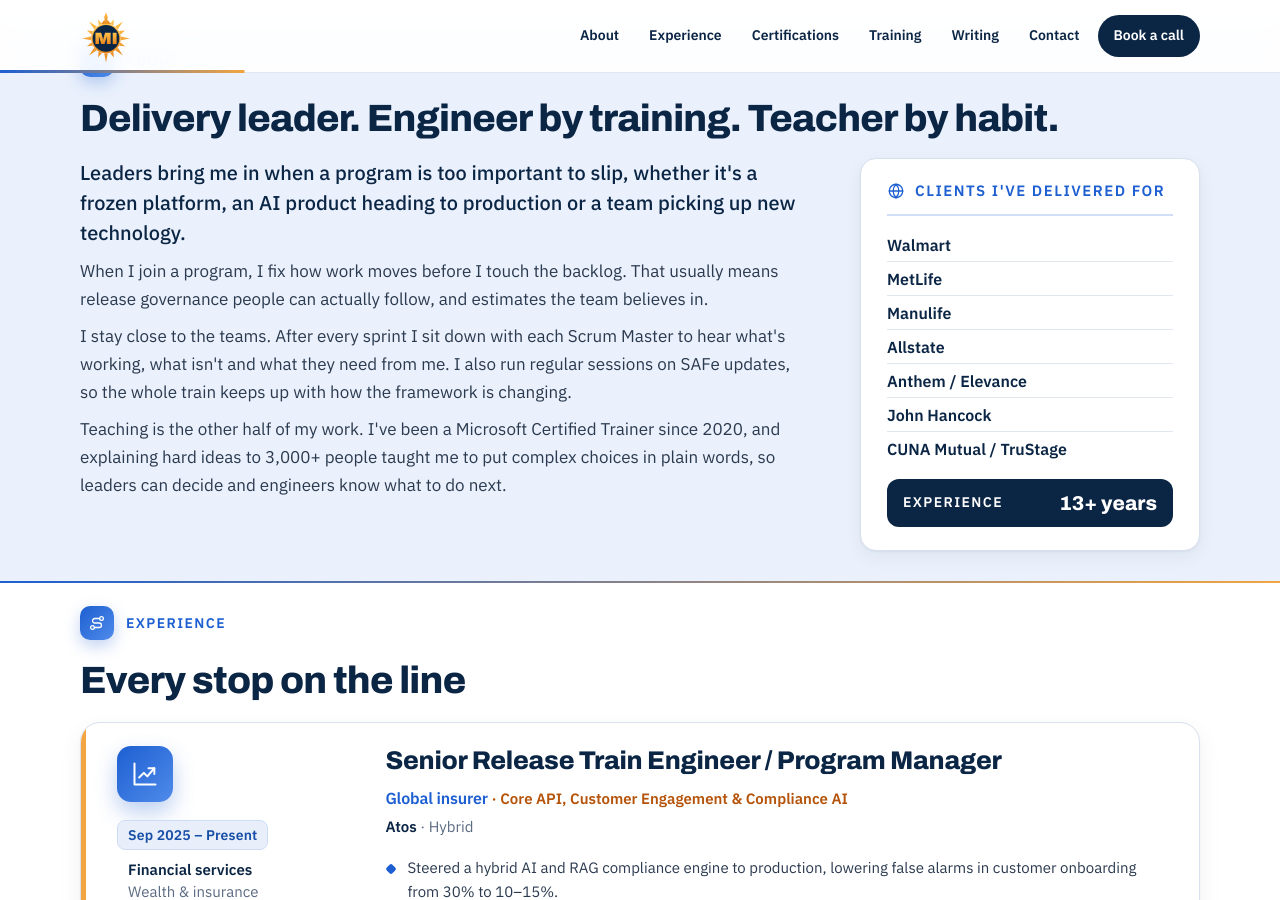
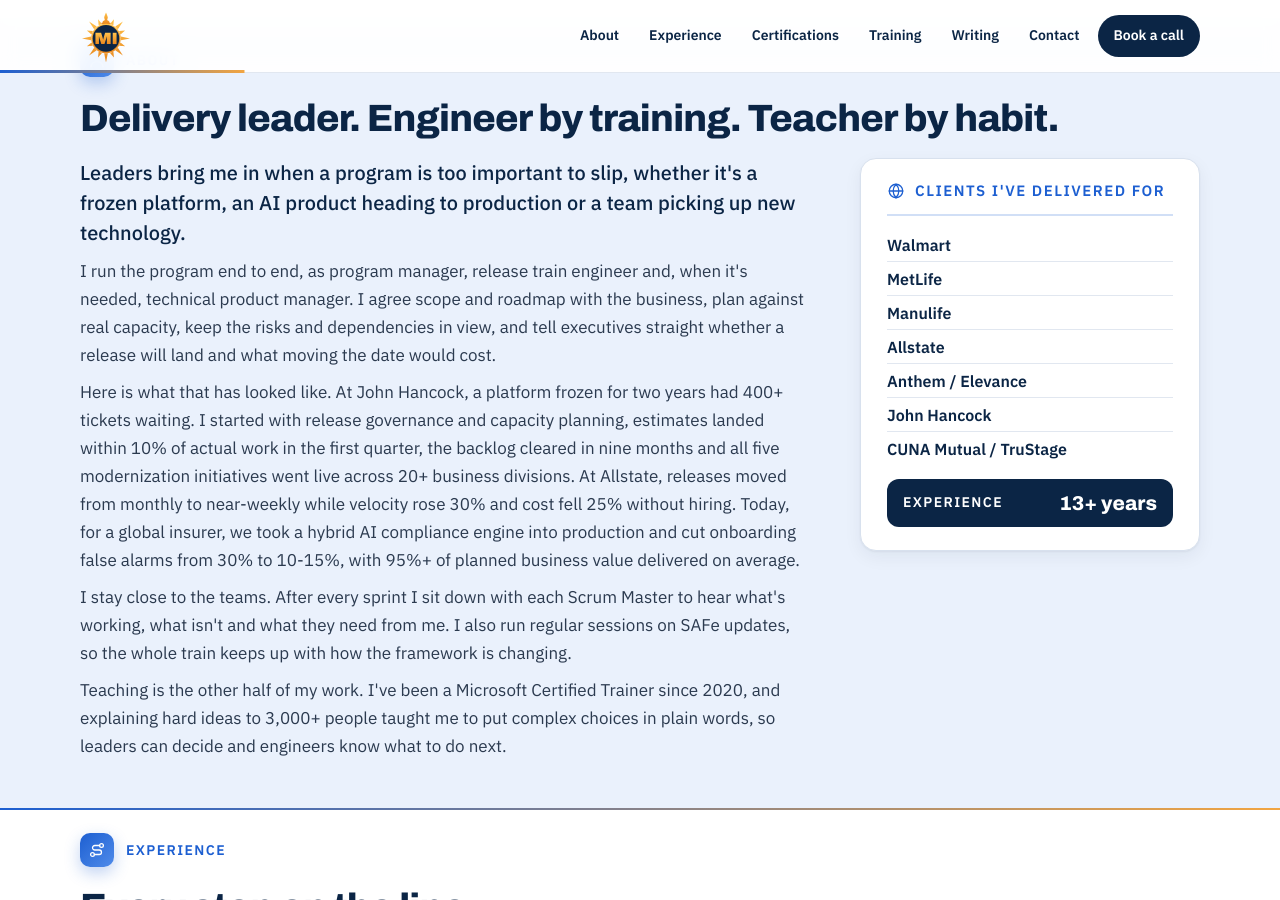
Before and after one commit to Madhan-I/Madhan-I.github.io, a Jekyll site: the page built from index.html, in a window 1280 px wide and 900 px high, scrolled down 1100 px. Built offline with Jekyll 4.4.1, drawn with Linux system fonts in a browser that asks for light colours.

Commit message:
Rewrite About: add program and product management proof

```diff
--- a/_data/profile.yml
+++ b/_data/profile.yml
@@ -95,7 +95,8 @@
 about_title: "Delivery leader. Engineer by training. Teacher by habit."
 about:
   - "Leaders bring me in when a program is too important to slip, whether it's a frozen platform, an AI product heading to production or a team picking up new technology."
-  - "When I join a program, I fix how work moves before I touch the backlog. That usually means release governance people can actually follow, and estimates the team believes in."
+  - "I run the program end to end, as program manager, release train engineer and, when it's needed, technical product manager. I agree scope and roadmap with the business, plan against real capacity, keep the risks and dependencies in view, and tell executives straight whether a release will land and what moving the date would cost."
+  - "Here is what that has looked like. At John Hancock, a platform frozen for two years had 400+ tickets waiting. I started with release governance and capacity planning, estimates landed within 10% of actual work in the first quarter, the backlog cleared in nine months and all five modernization initiatives went live across 20+ business divisions. At Allstate, releases moved from monthly to near-weekly while velocity rose 30% and cost fell 25% without hiring. Today, for a global insurer, we took a hybrid AI compliance engine into production and cut onboarding false alarms from 30% to 10-15%, with 95%+ of planned business value delivered on average."
   - "I stay close to the teams. After every sprint I sit down with each Scrum Master to hear what's working, what isn't and what they need from me. I also run regular sessions on SAFe updates, so the whole train keeps up with how the framework is changing."
   - "Teaching is the other half of my work. I've been a Microsoft Certified Trainer since 2020, and explaining hard ideas to 3,000+ people taught me to put complex choices in plain words, so leaders can decide and engineers know what to do next."
 
```
